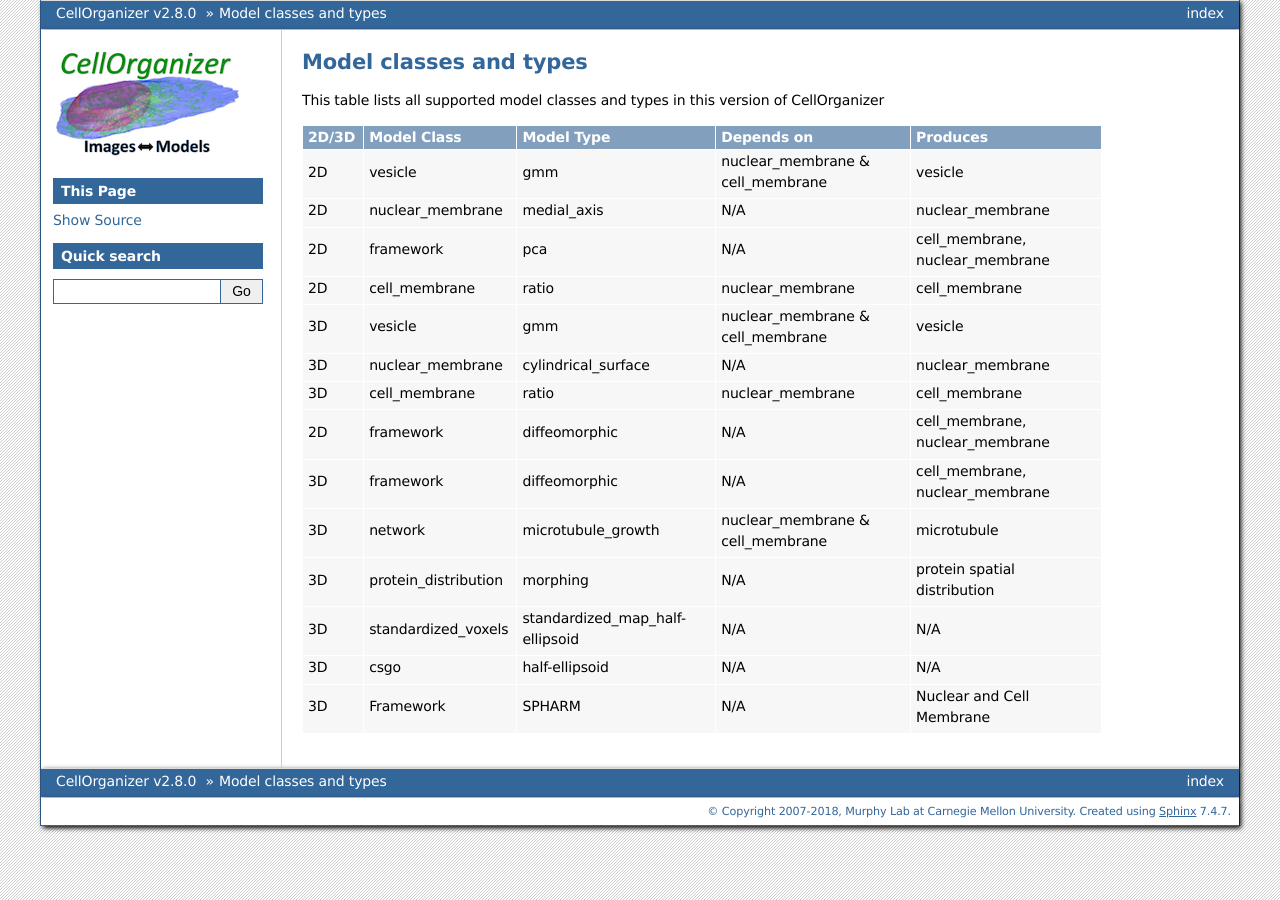
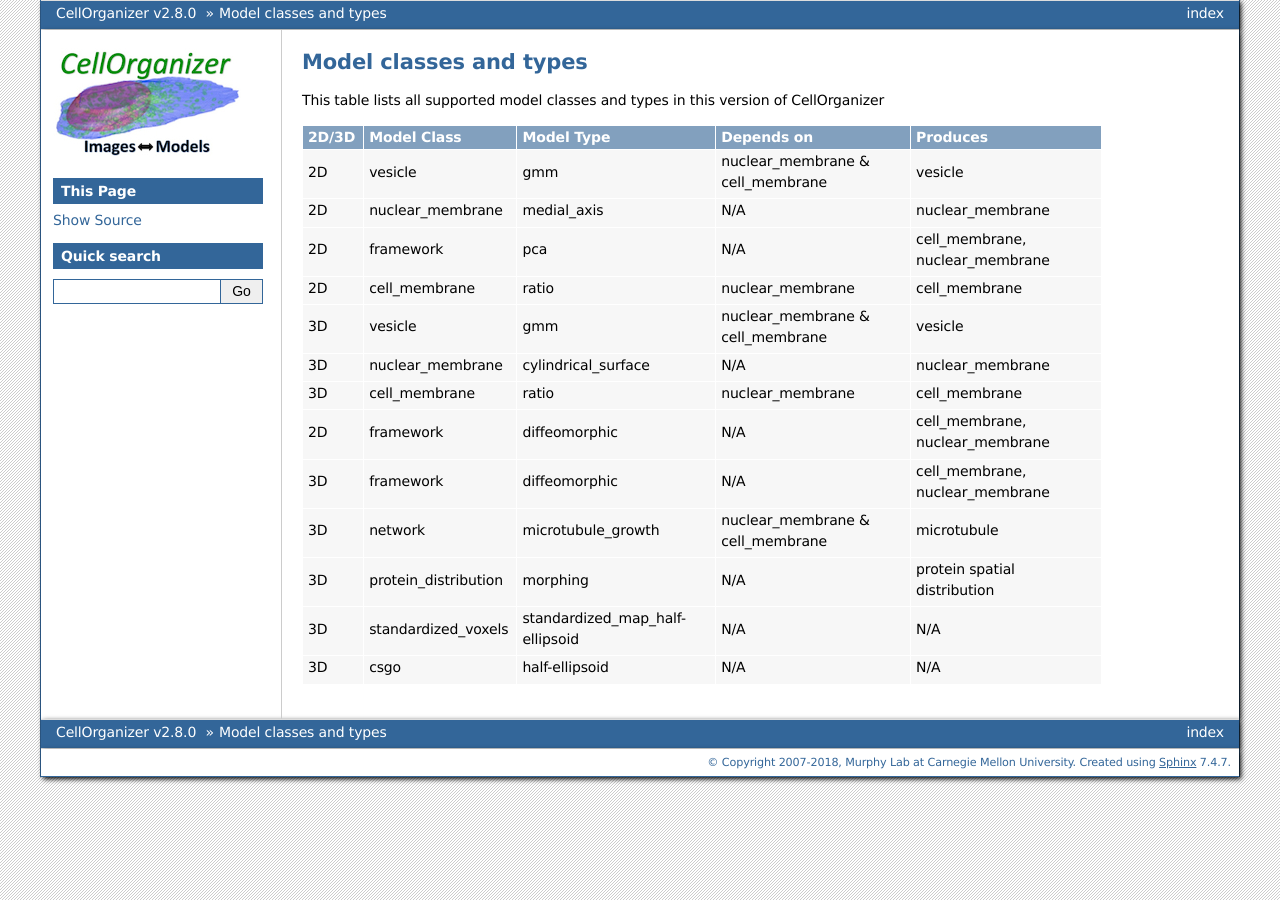
Before and after one commit to murphygroup/cellorganizer-documentation_old, a Sphinx documentation site: the page built from source/chapters/model_class_and_type.rst, in a window 1280 px wide. Built offline with Sphinx 7.4.7, drawn with Linux system fonts in a browser that asks for light colours.

Commit message:
Updated model class and type table

```diff
--- a/source/chapters/model_class_and_type.rst
+++ b/source/chapters/model_class_and_type.rst
@@ -32,5 +32,3 @@ This table lists all supported model classes and types in this version of CellOr
 +---------+----------------------+---------------------------------+----------------------------------+---------------------------------+
 | 3D      | csgo                 | half-ellipsoid                  | N/A                              | N/A                             |
 +---------+----------------------+---------------------------------+----------------------------------+---------------------------------+
-| 3D      | Framework            | SPHARM                          | N/A                              | Nuclear and Cell Membrane       |
-+---------+----------------------+---------------------------------+----------------------------------+---------------------------------+
```
